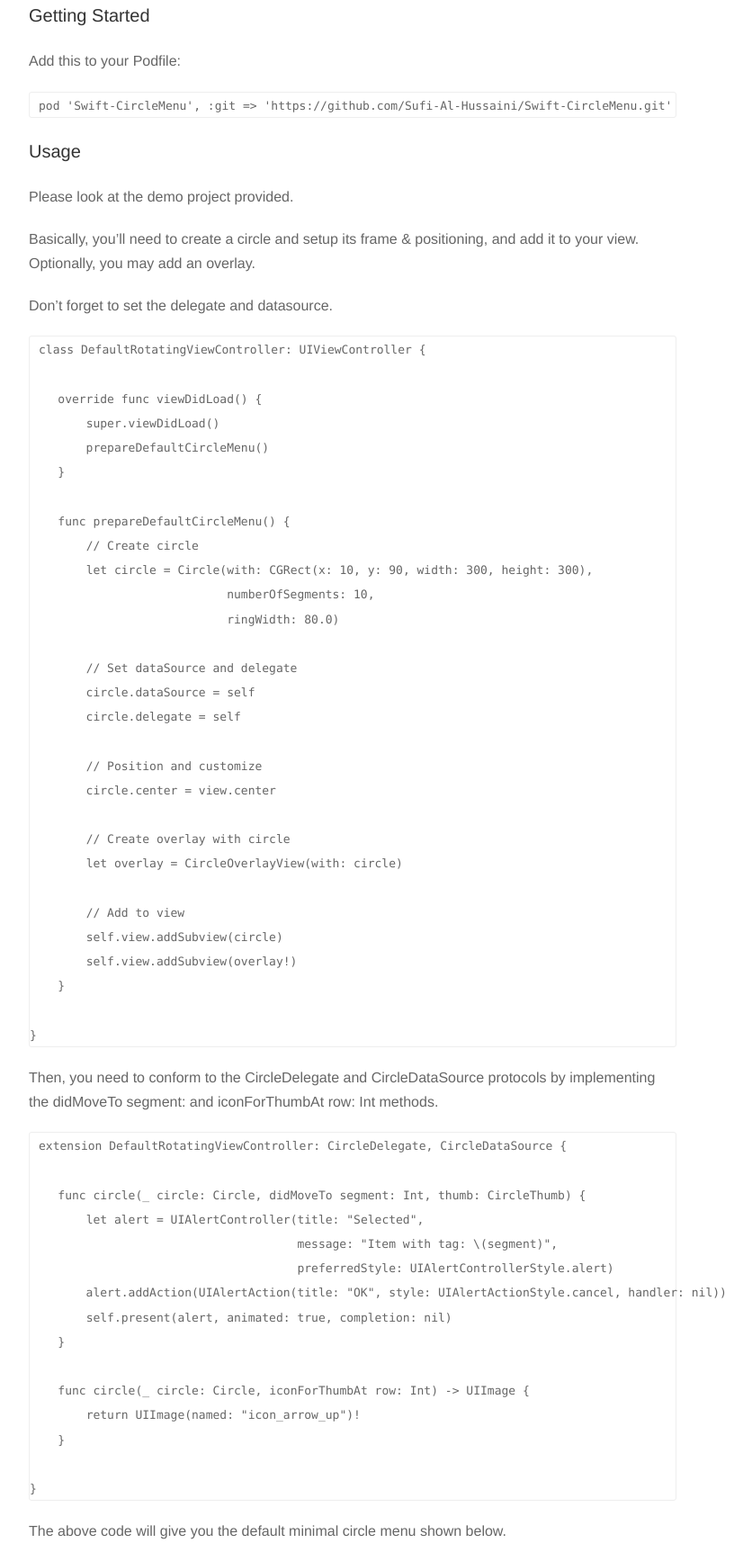
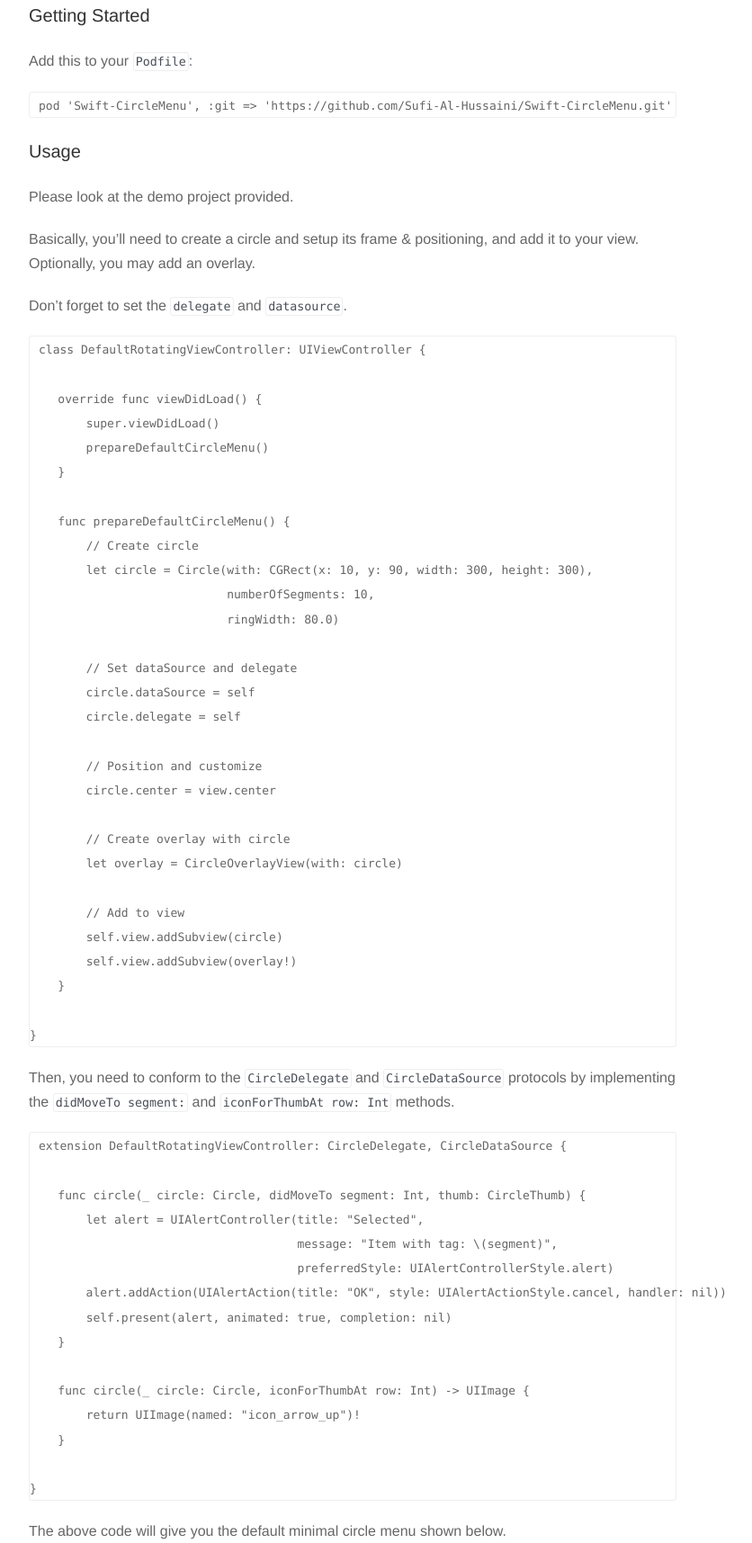
Before and after one commit to Sufi-Al-Hussaini/Sufi-Al-Hussaini.github.io, a Jekyll site: the page built from _posts/2016-12-03-swift-circlemenu.markdown, in a window 1280 px wide. Shown: the part 956-2671 px from the top of the page at 90% size, without its empty margins (248-1084 px from the left). Built offline with Jekyll 4.4.1, drawn with Linux system fonts in a browser that asks for light colours; nearby versions of some CDN libraries; some web fonts are replaced; comment, search, counter and statistics services are not loaded; a style sheet for code colours, icons or effects is not loaded; grey boxes are pictures that could not be loaded.

Commit message:
Update inline code style

```diff
--- a/assets/css/style.css
+++ b/assets/css/style.css
@@ -741,3 +741,12 @@ code.tag {
 	width: 100%;
 	margin-top: 35px;
 }
+
+code.highlighter-rouge {
+    border: 1px solid #eee;
+    border-radius: 3px;
+    padding: 2px;
+    font-family: Menlo;
+    font-size: smaller;
+    color: #494e58;
+}
```
